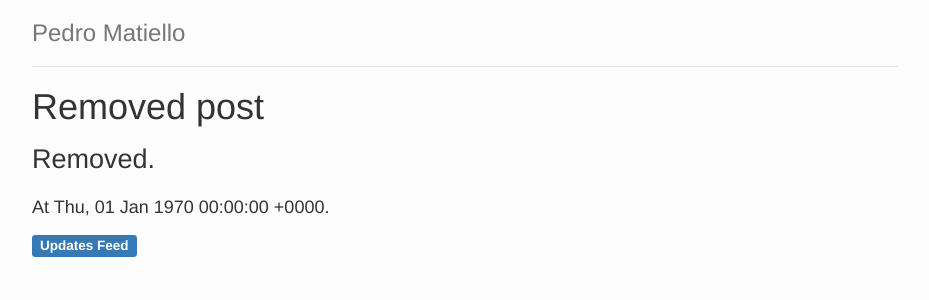
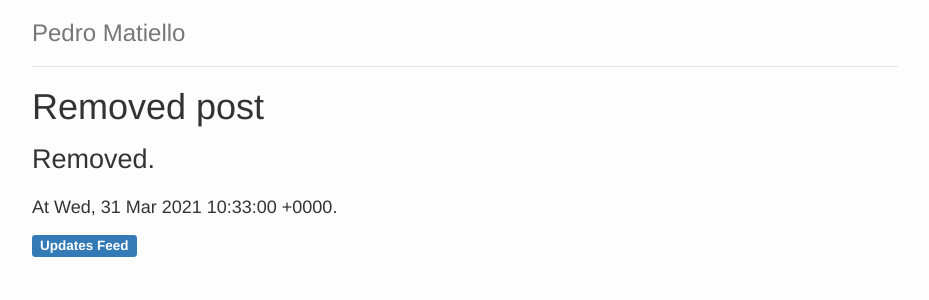
Before and after one commit to pmatiello/pmatiello.github.io, a Jekyll site: the page built from _updates/080b549a-c9d5-4bf9-9127-99c92d230cb9.markdown, in a window 1280 px wide. Shown: the top 300 px of the page, without its empty margins (175-1104 px from the left). Built offline with Jekyll 4.4.1, drawn with Linux system fonts in a browser that asks for light colours.

Commit message:
Change date of deleted updates.

```diff
--- a/_updates/080b549a-c9d5-4bf9-9127-99c92d230cb9.markdown
+++ b/_updates/080b549a-c9d5-4bf9-9127-99c92d230cb9.markdown
@@ -2,7 +2,7 @@
 layout:    update
 title:     Removed post
 permalink: /updates/080b549a-c9d5-4bf9-9127-99c92d230cb9
-date:      1970-01-01 00:00:00 -0000
+date:      2021-03-31 07:33:00 -0300
 ---
 
 Removed.
--- a/_updates/10d96eed-c7a2-4e28-8642-cf5651f06300.markdown
+++ b/_updates/10d96eed-c7a2-4e28-8642-cf5651f06300.markdown
@@ -2,7 +2,7 @@
 layout:    update
 title:     Removed post
 permalink: /updates/10d96eed-c7a2-4e28-8642-cf5651f06300
-date:      1970-01-01 00:00:00 -0000
+date:      2021-03-31 07:32:00 -0300
 ---
 
 Removed.
--- a/_updates/2dfdcd73-8a42-450c-a395-5a6d07ebcaf6.markdown
+++ b/_updates/2dfdcd73-8a42-450c-a395-5a6d07ebcaf6.markdown
@@ -2,7 +2,7 @@
 layout:    update
 title:     Removed post
 permalink: /updates/2dfdcd73-8a42-450c-a395-5a6d07ebcaf6
-date:      1970-01-01 00:00:00 -0000
+date:      2021-03-31 07:30:00 -0300
 ---
 
 Removed.
--- a/_updates/8b70d39e-af21-452a-8106-33d14b8da85b.markdown
+++ b/_updates/8b70d39e-af21-452a-8106-33d14b8da85b.markdown
@@ -2,7 +2,7 @@
 layout:    update
 title:     Removed post
 permalink: /updates/8b70d39e-af21-452a-8106-33d14b8da85b
-date:      1970-01-01 00:00:00 -0000
+date:      2021-03-31 07:31:00 -0300
 ---
 
 Removed.
```
